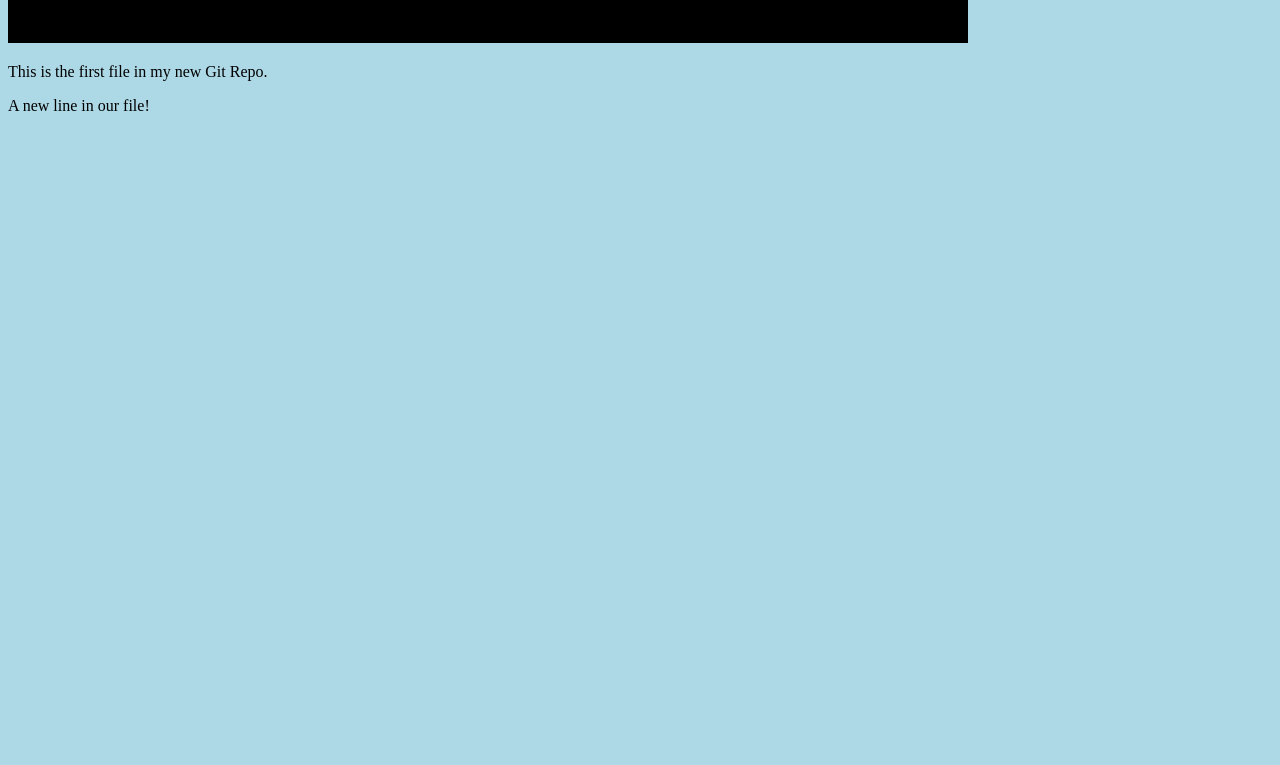
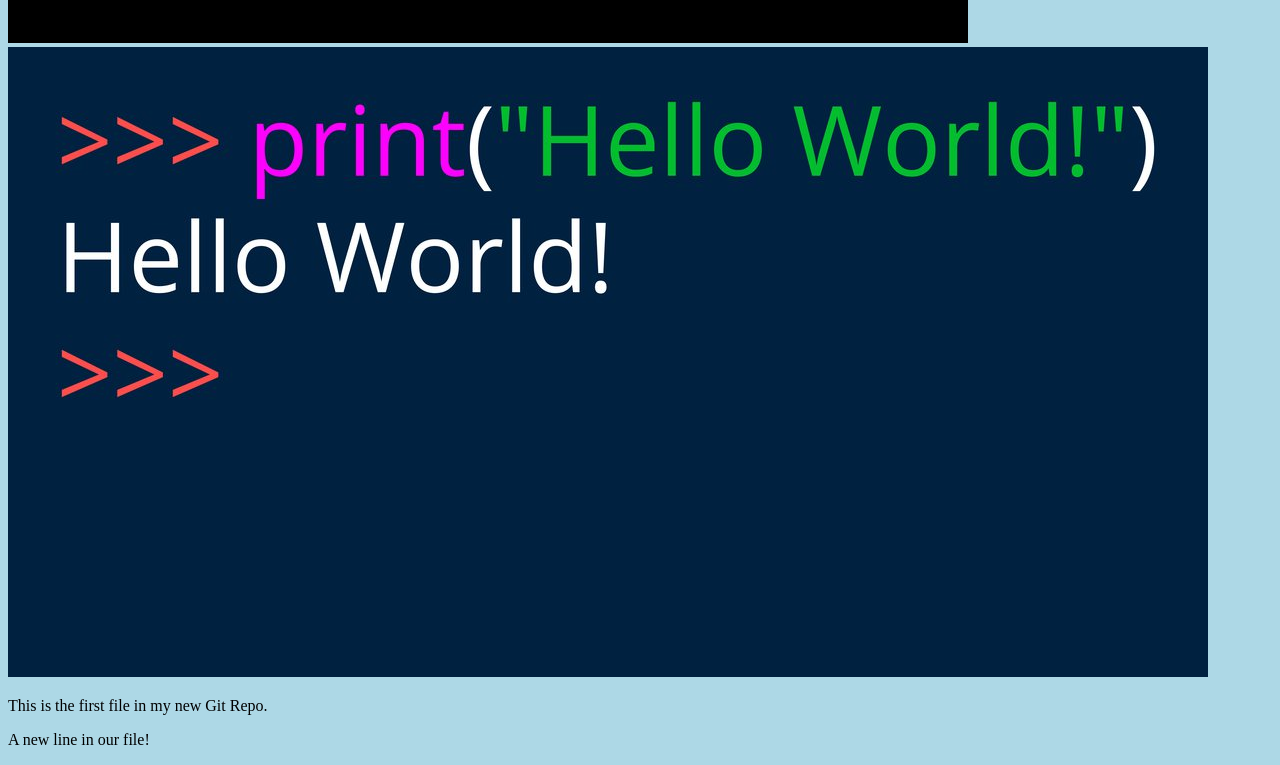
Before and after one commit to anamarincic/Algebra-moj-prvi-projekt, a plain HTML site: page index.html in a window 1280 px wide. Shown: the part 517-1282 px from the top of the page. Before the commit the page ends 800 px from the top, so only its background shows below. Drawn offline with Linux system fonts and the light colour scheme.

Commit message:
added new image

```diff
--- a/index.html
+++ b/index.html
@@ -8,7 +8,8 @@
 
 <h1>Hello world!</h1>
 <div><img src="hello.png" alt="Hello World from Space"
-style="width:100%;max-width:960px"></div>
+style="width:100%;max-width:960px">
+<img src="./hello2.jpeg" alt=""></div>
 <p>This is the first file in my new Git Repo.</p>
 <p>A new line in our file!</p>
 
```
Also changed, not shown: hello2.jpeg (added).
